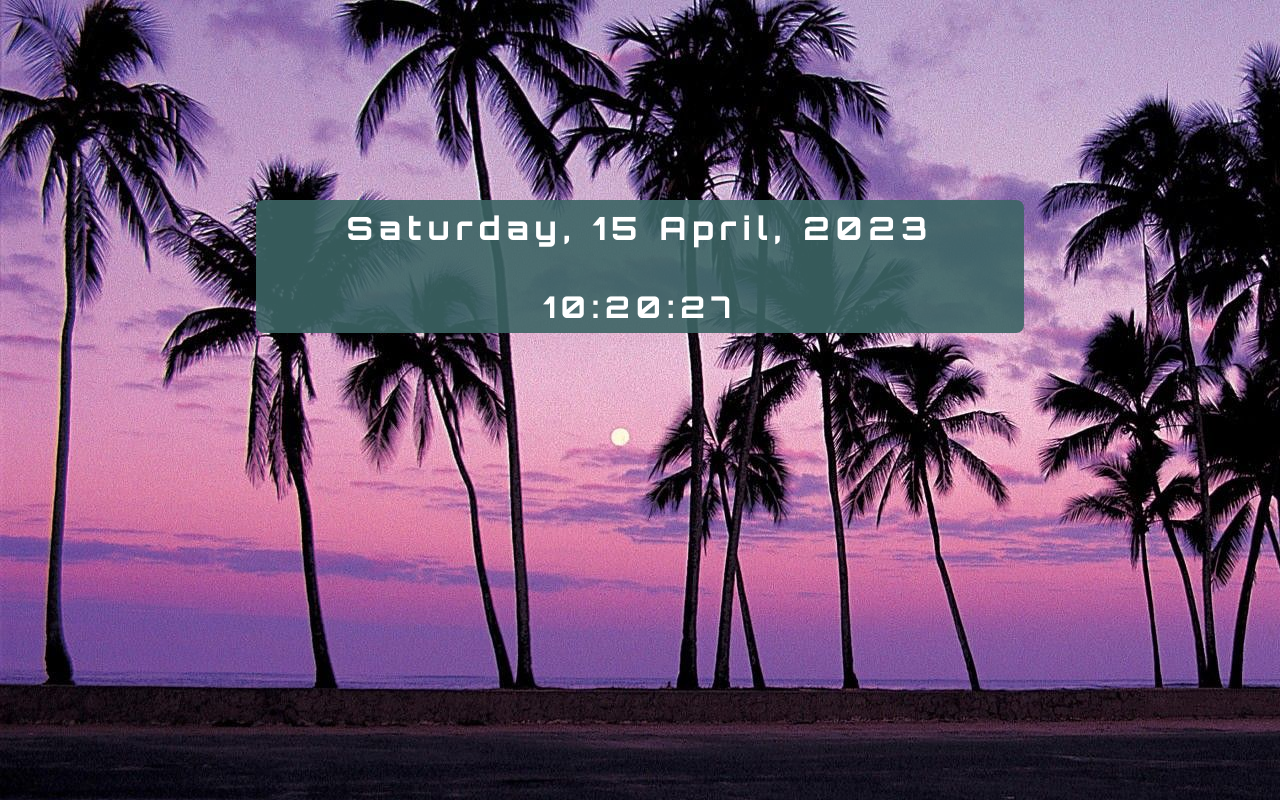
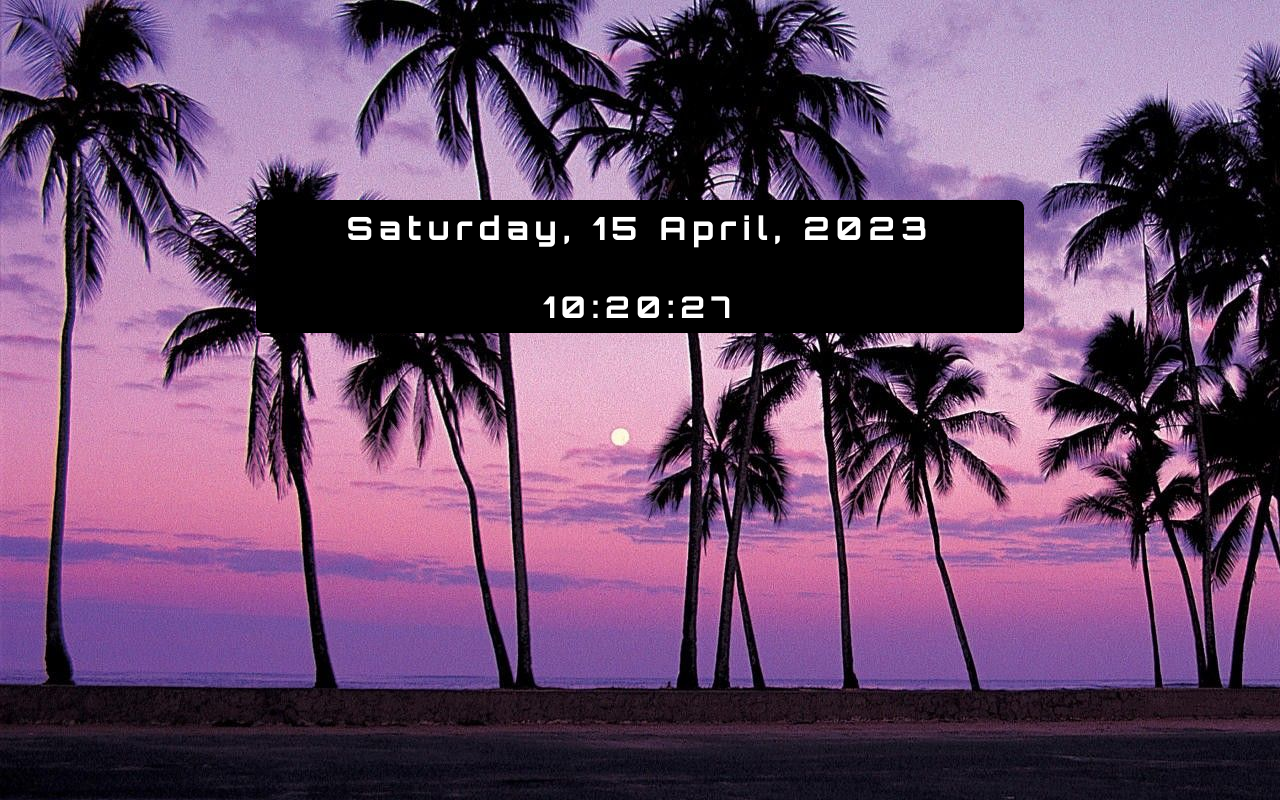
Before and after one commit to BakhaDeveloper/digitalWebClock, a plain HTML site: page index.html in a window 1280 px wide. In both pictures the pointer is over the element 640 px from the left and 266 px from the top of the page. Drawn offline with Linux system fonts and the light colour scheme.

Commit message:
style update

```diff
--- a/style.css
+++ b/style.css
@@ -48,7 +48,7 @@ h3 {
 }
 
 .blur-back:hover {
-  background-color: rgba(60, 100, 100, 0.9);
+  background-color: rgba(0, 0, 0, 1);
 }
 
 
```
